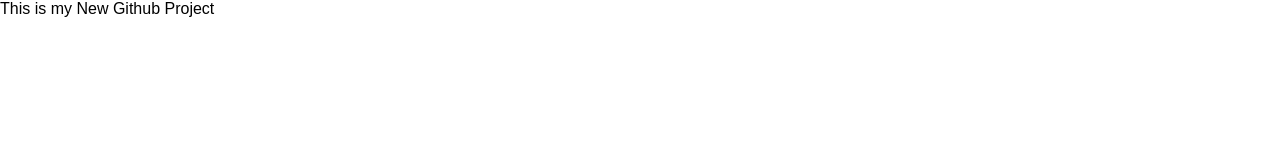
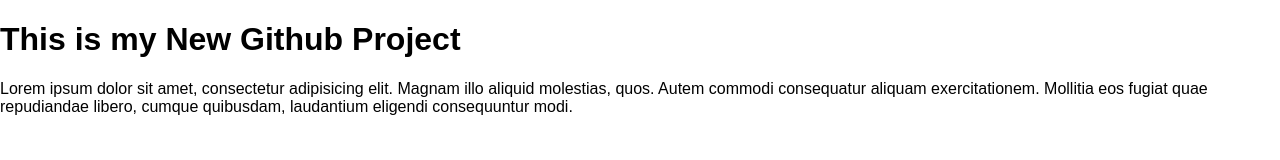
Before and after one commit to alexandrada/Testing-Github, a plain HTML site: page index.html in a window 1280 px wide. Drawn offline with nearby package versions, Linux system fonts and the light colour scheme.

Commit message:
Added p tag

```diff
--- a/index.html
+++ b/index.html
@@ -5,7 +5,10 @@
 	<title>Testing</title>
 	<link rel="stylesheet" href="css/style.css">
 </head>
-<body>This is my New Github Project</h1>
+<body>
+
+<h1>This is my New Github Project</h1>
+<p>Lorem ipsum dolor sit amet, consectetur adipisicing elit. Magnam illo aliquid molestias, quos. Autem commodi consequatur aliquam exercitationem. Mollitia eos fugiat quae repudiandae libero, cumque quibusdam, laudantium eligendi consequuntur modi.</p>
 	<script src="https://ajax.googleapis.com/ajax/libs/jquery/1.10.2/jquery.min.js"></script>
 	<script src="js/script.js"></script>
 
```
